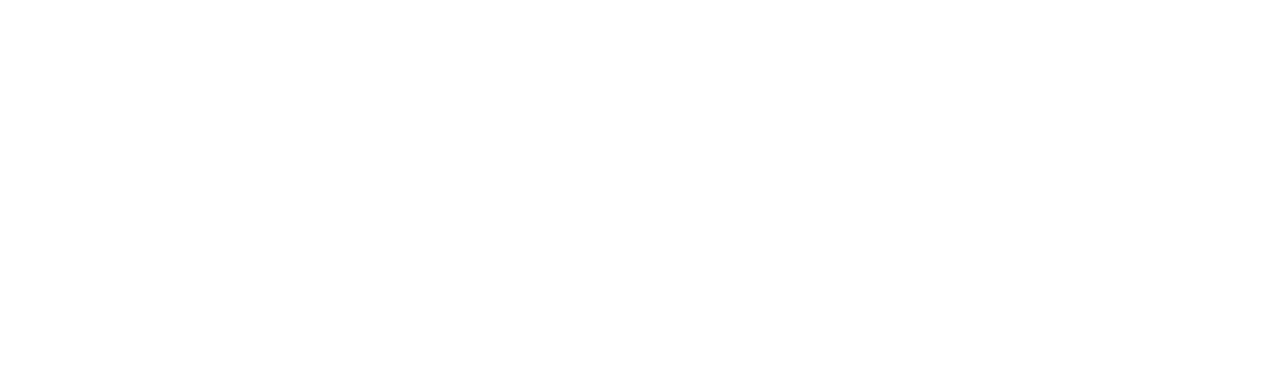
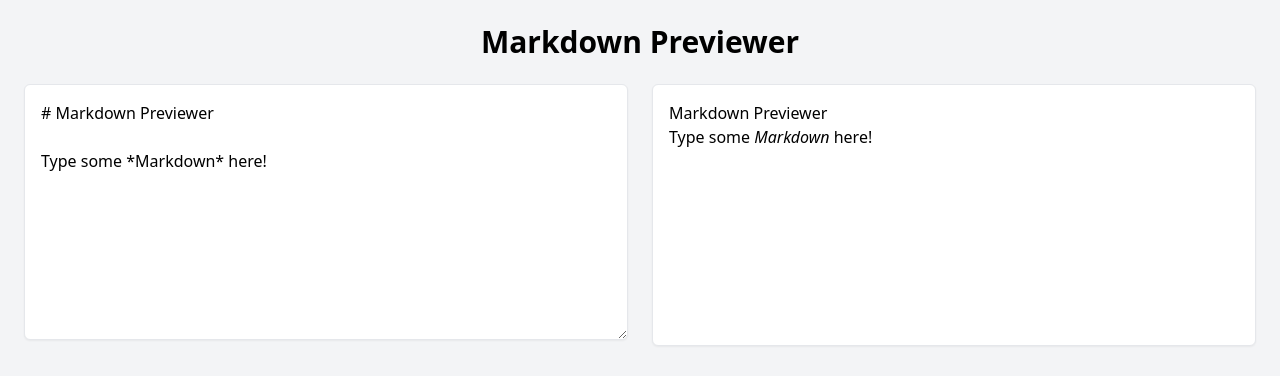
Before and after one commit to ZohalMirkhel/Markdown-Previewer, a React (Create React App) app: page / in a window 1280 px wide. Shown: the top 376 px of the page. Built offline with nearby package versions, Linux system fonts and the light colour scheme; the HTML template or start-up script is replaced by a standard one.

Commit message:
created the basic structure of the webpage.

```diff
--- a/public/index.html
+++ b/public/index.html
@@ -11,7 +11,7 @@
     />
     <link rel="apple-touch-icon" href="%PUBLIC_URL%/logo192.png" />
     <link rel="manifest" href="%PUBLIC_URL%/manifest.json" />
-    <title>React App</title>
+    <title>MarkDown Previewer</title>
   </head>
   <body>
     <noscript>You need to enable JavaScript to run this app.</noscript>
--- a/src/App.js
+++ b/src/App.js
@@ -1,7 +1,31 @@
+import React, { useState } from "react";
+import { marked } from "marked";
+
 function App() {
+  const [markdown, setMarkdown] = useState(`# Markdown Previewer\n\nType some *Markdown* here!`);
+
+  const handleChange = (e) => {
+    setMarkdown(e.target.value);
+  };
+
   return (
-    <div className="App">
-
+    <div className="min-h-screen bg-gray-100 p-6">
+      <h1 className="text-3xl font-bold text-center mb-6">Markdown Previewer</h1>
+      <div className="grid grid-cols-1 md:grid-cols-2 gap-6">
+        <div className="editor-container">
+          <textarea
+            id="editor"
+            className="w-full h-64 p-4 border rounded-md shadow-sm focus:outline-none focus:ring-2 focus:ring-blue-500"
+            value={markdown}
+            onChange={handleChange}
+          />
+        </div>
+        <div
+          id="preview"
+          className="preview-container p-4 border rounded-md bg-white shadow-sm"
+          dangerouslySetInnerHTML={{ __html: marked(markdown) }}
+        />
+      </div>
     </div>
   );
 }
```
